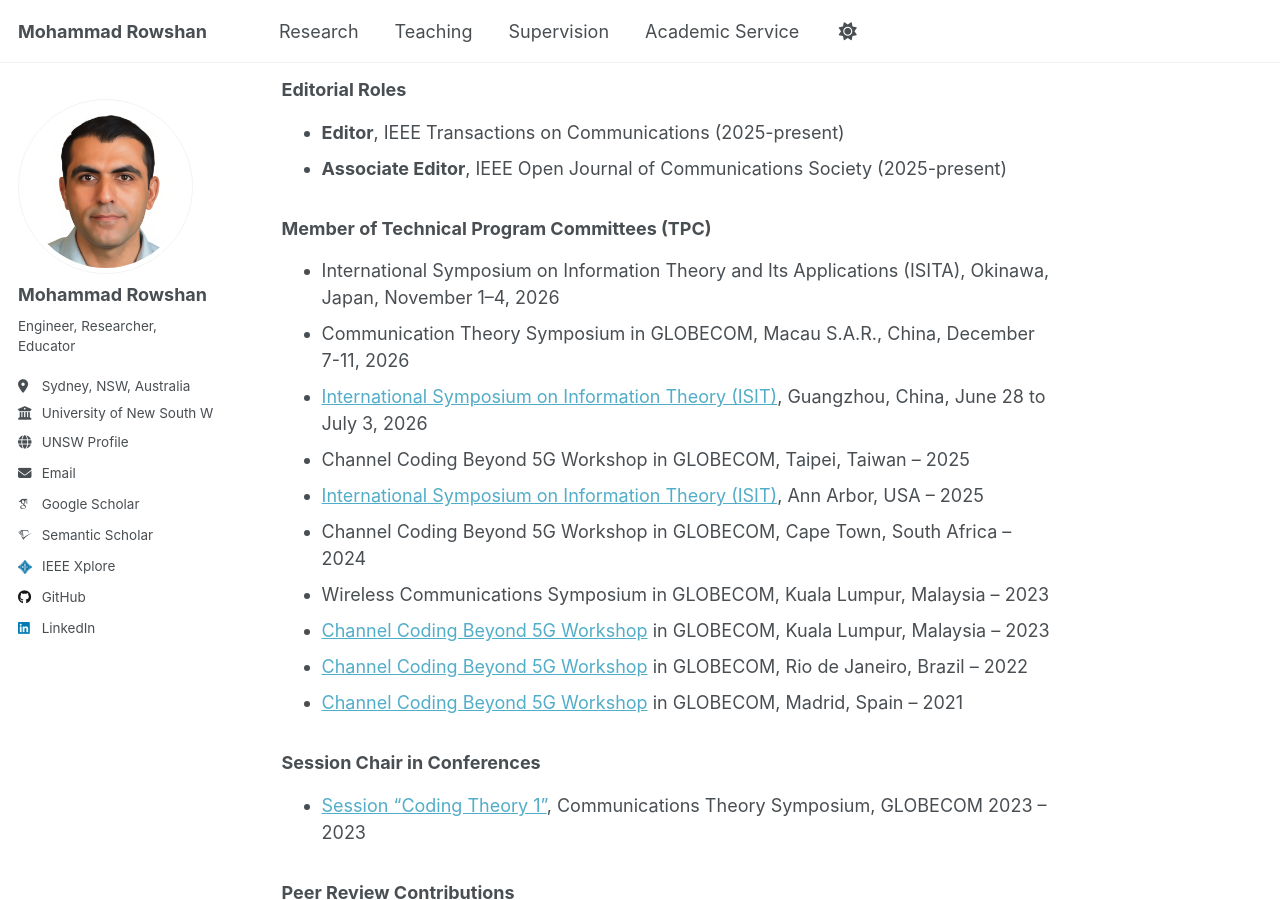
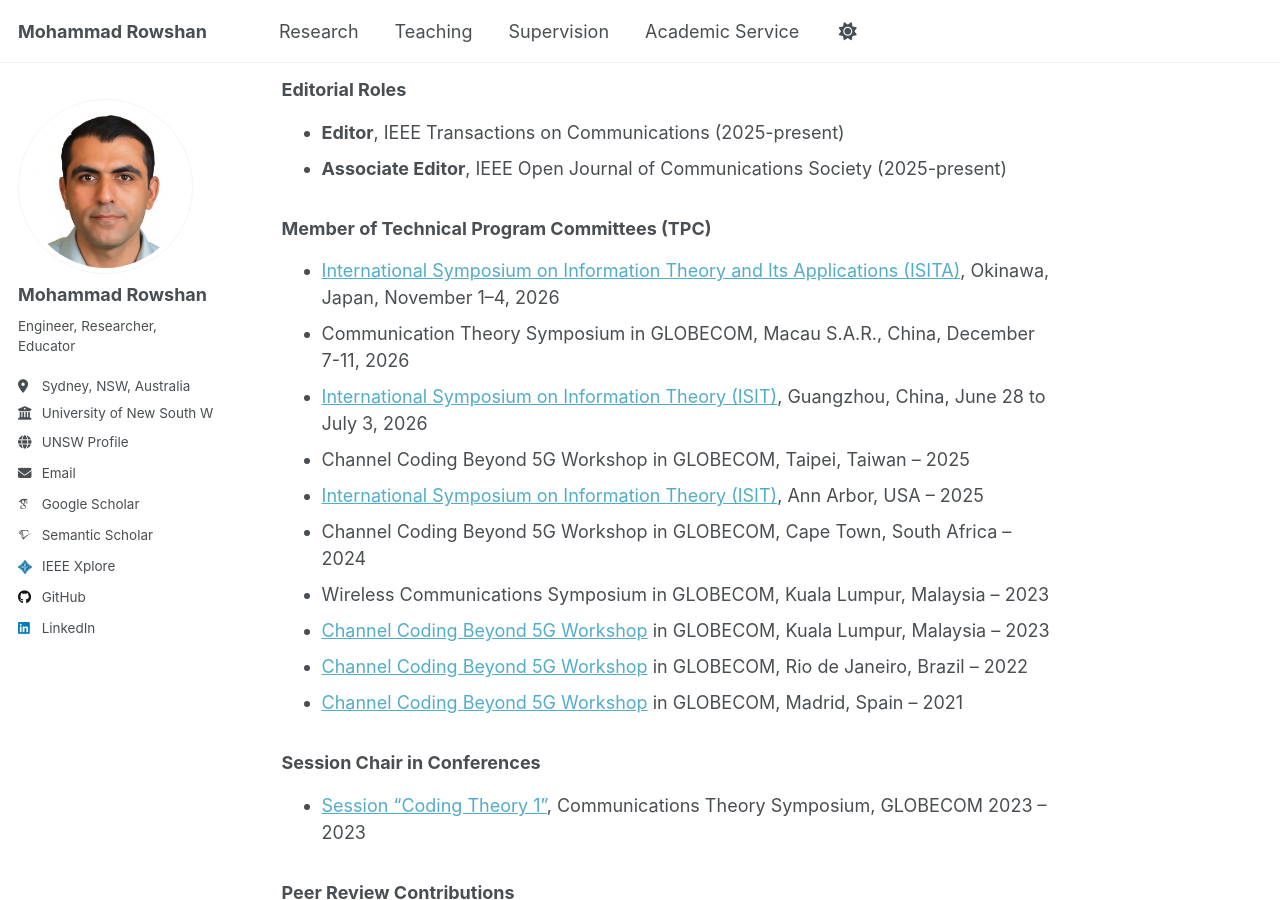
Before and after one commit to mohammad-rowshan/mohammad-rowshan.github.io, a Jekyll site: the page built from _pages/academic-services.md, in a window 1280 px wide and 900 px high, scrolled down 756 px. Built offline with Jekyll 4.4.1, drawn with Linux system fonts in a browser that asks for light colours; some web fonts are replaced; a script that is not in the unit is left out; comment, search, counter and statistics services are not loaded; part of the change alters nothing that is shown.

```diff
--- a/_pages/academic-services.md
+++ b/_pages/academic-services.md
@@ -31,7 +31,7 @@ author_profile: true
 
 ### Member of Technical Program Committees (TPC)
 
-- International Symposium on Information Theory and Its Applications (ISITA), Okinawa, Japan, November 1–4, 2026
+- [International Symposium on Information Theory and Its Applications (ISITA)](https://isita.ieice.org/2026/committee/), Okinawa, Japan, November 1–4, 2026
 - Communication Theory Symposium in GLOBECOM, Macau S.A.R., China, December 7-11, 2026
 - [International Symposium on Information Theory (ISIT)](https://2026.ieee-isit.org/technical-program-committee), Guangzhou, China, June 28 to July 3, 2026
 - Channel Coding Beyond 5G Workshop in GLOBECOM, Taipei, Taiwan – 2025
```
